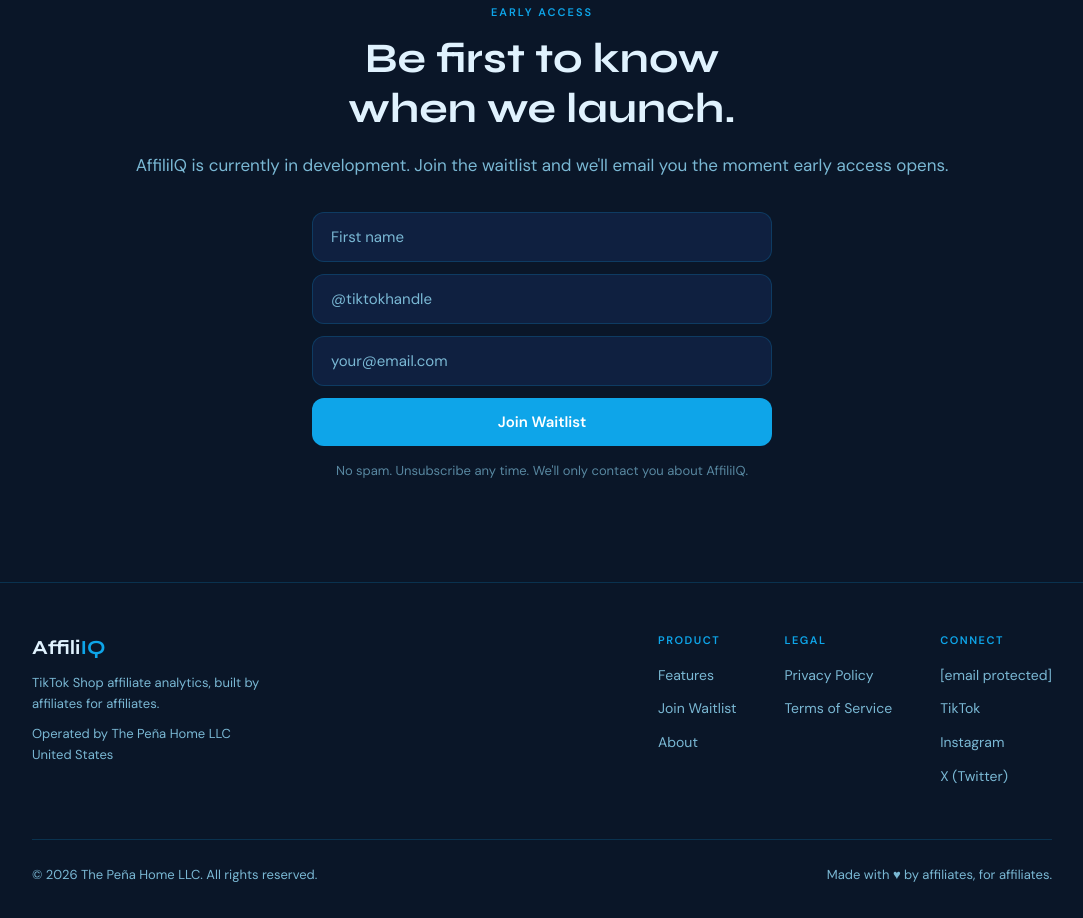
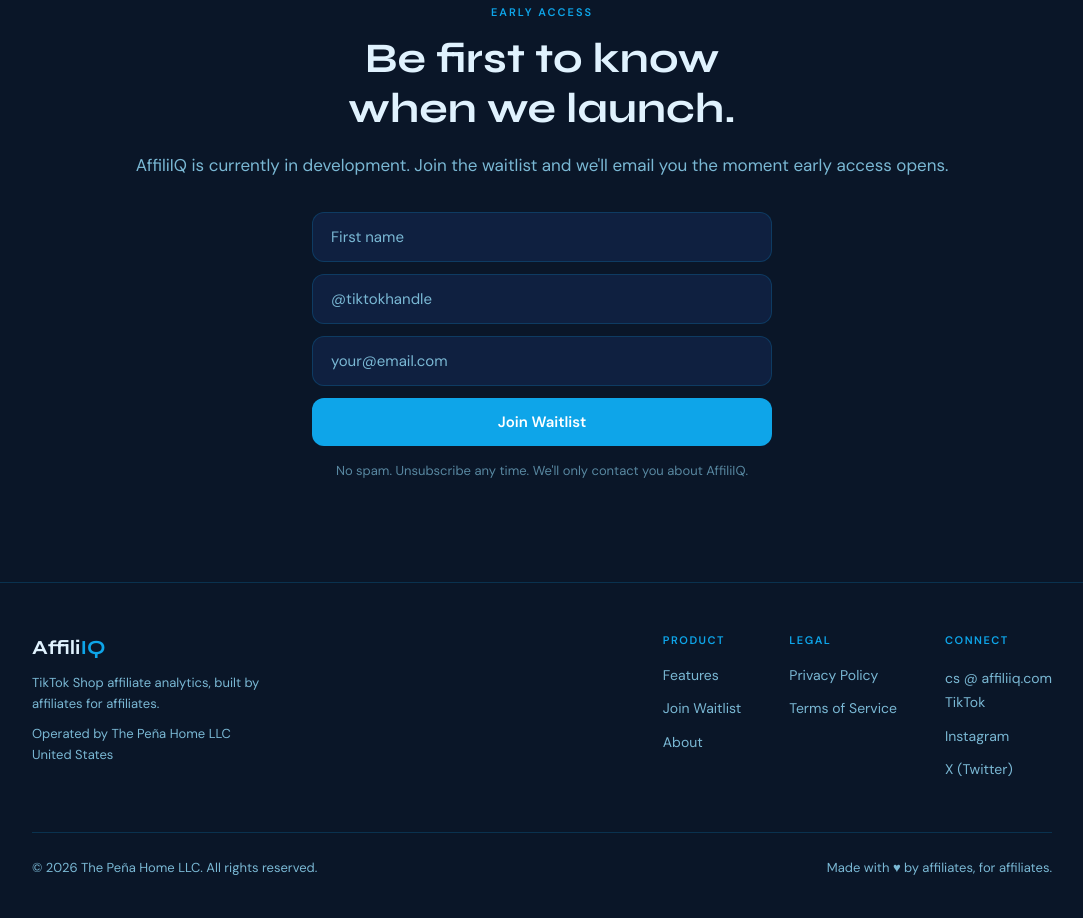
Before and after one commit to jen-affiliiq/Affiliiq-web, a plain HTML site: page index.html in a window 1280 px wide. Shown: the part 2737-3655 px from the top of the page, without its empty margins (98-1181 px from the left). Drawn offline with Linux system fonts and the light colour scheme.

Commit message:
Display email as plain text to avoid obfuscation

```diff
--- a/index.html
+++ b/index.html
@@ -645,7 +645,7 @@
         </div>
         <div class="footer-col">
           <h4>Connect</h4>
-          <a href="/cdn-cgi/l/email-protection#6a09192a0b0c0c030603031b44090507"><span class="__cf_email__" data-cfemail="3d5e4e7d5c5b5b545154544c135e5250">[email&#160;protected]</span></a>
+          <span style="color:var(--muted);font-size:14px;">cs @ affiliiq.com</span>
           <a href="https://tiktok.com/@affiliiq" target="_blank">TikTok</a>
           <a href="https://instagram.com/affiliiq" target="_blank">Instagram</a>
           <a href="https://x.com/affiliiq" target="_blank">X (Twitter)</a>
```
